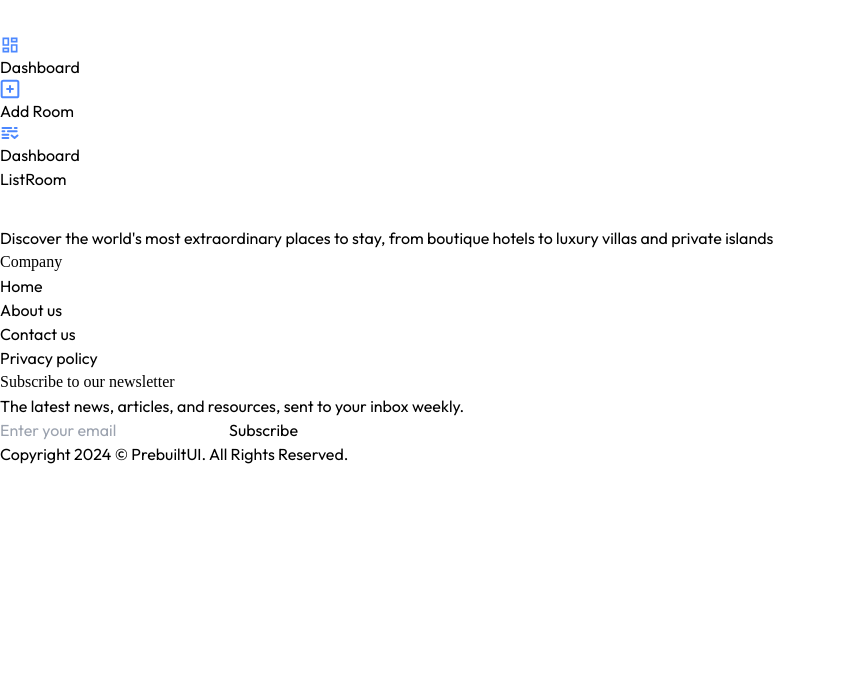
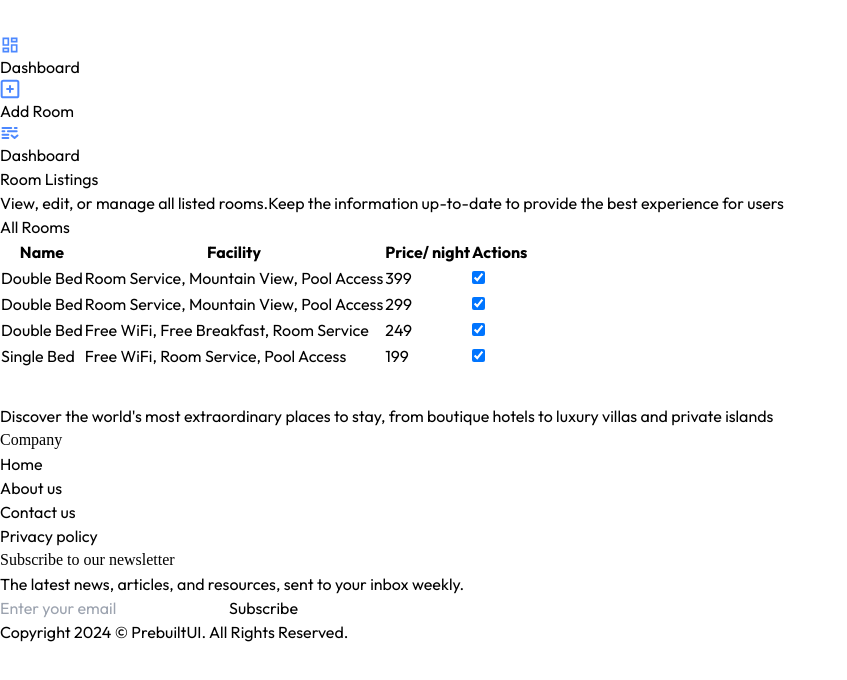
Before and after one commit to dipto230/HOTEL-MANAGMENT-MERN-STACK, a React (Vite) app in the folder client/: page /owner/list-room in a window 1280 px wide. Shown: the top 680 px of the page, without its empty margins (0-847 px from the left). Built offline with nearby package versions, Linux system fonts and the light colour scheme; a web font is replaced by a local one.

Commit message:
frontend section done

```diff
--- a/client/src/pages/hotelOwner/ListRoom.jsx
+++ b/client/src/pages/hotelOwner/ListRoom.jsx
@@ -1,8 +1,58 @@
-import React from 'react'
+import React, { useState } from 'react'
+import { roomsDummyData } from '../../assets/assets'
+import Title from '../../components/Title'
 
 const ListRoom = () => {
+  const [rooms, setRooms] = useState(roomsDummyData)
   return (
-    <div>ListRoom</div>
+    <div>
+      <Title title='Room Listings' align='left' font='outfit' subTitle='View, edit, or manage all listed rooms.Keep the information up-to-date to provide the
+      best experience for users
+      '/>
+      <p className='text-gray-500 mt-10'>All Rooms</p>
+      <div className='w-full max-w-3xl text-left border border-gray-300 rounded-lg max-h-80 overflow-y-scroll mt-3'>
+        <table className='w-ful'>
+            <thead className='bg-gray-50'>
+                      <tr>
+                          <th className='py-3 px-4 text-gray-800 font-medium'> Name</th>
+                          <th className='py-3 px-4 text-gray-800 font-medium max-sm:hidden'>Facility</th>
+                          <th className='py-3 px-4 text-gray-800 font-medium'>Price/ night</th>
+                          <th className='py-3 px-4 text-gray-800 font-medium text-center'>Actions</th>
+                      </tr>
+
+          </thead>
+          <tbody className='text-sm'>
+            {
+              rooms.map((item, index) => (
+                <tr key={index}>
+                  <td className='py-3 px-4 text-gray-700 border-t border-gray-300'>
+                    {item.roomType}
+                  </td>
+                   <td className='py-3 px-4 text-gray-700 border-t border-gray-300 max-sm:hidden '>
+                    {item.amenities.join(', ')}
+                  </td>
+                     <td className='py-3 px-4 text-gray-700 border-t border-gray-300'>
+                    {item.pricePerNight}
+                  </td>
+                     <td className='py-3 px-4 text-red-500 border-t text-sm border-gray-300'>
+                    <label className='relative inline-flex items-center cursor-pointer text-gray-900 gap-3'>
+                      <input type='checkbox' className='sr-only peer' checked={item.isAvailable} />
+                      <div className='w-12 h-7 bg-slate-300 rounded-full peer peer-checked:bg-blue-600 transition-colors duration-500'>
+
+                      </div>
+                      <span className='dot absolute left-1 top-1 w-5 h-5 bg-white rounded-full transition-transform duration-500 ease-in-out peer-checked:translate-x-5'></span>
+                    </label>
+                  </td>
+
+                </tr>
+              ))
+            }
+
+          </tbody>
+
+        </table>
+          </div>
+    </div>
   )
 }
 
```
